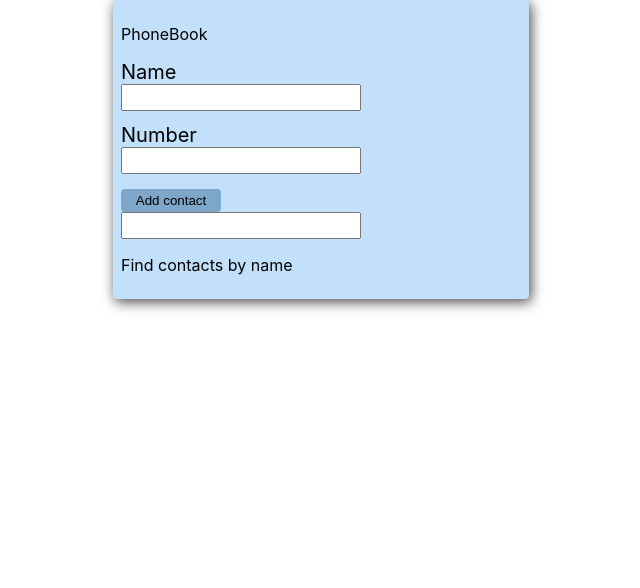
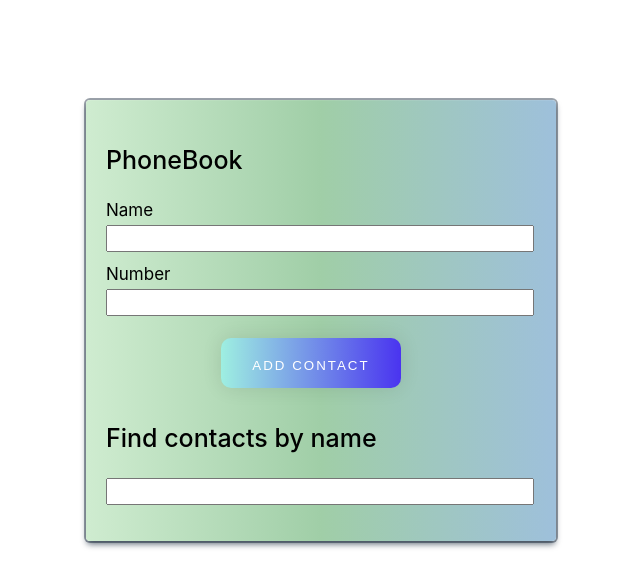
Before and after one commit to RuslanKabachok/goit-react-hw-02-phonebook, a React (Create React App) app: page / in a window 1280 px wide. Shown: the top 588 px of the page, without its empty margins (319-959 px from the left). Built offline with nearby package versions, Linux system fonts and the light colour scheme.

Commit message:
finished

```diff
--- a/src/components/App.jsx
+++ b/src/components/App.jsx
@@ -1,6 +1,6 @@
 import React, { Component } from 'react';
 import { nanoid } from 'nanoid';
-import styled from 'styled-components';
+import { Wrapper, Paragraph } from './App.styled';
 import Form from './Form/Form';
 import Contacts from 'components/ContactList/ContactList';
 import Find from './Filter/Filter';
@@ -47,10 +47,11 @@ class App extends Component {
 
     return (
       <Wrapper>
-        <p>PhoneBook</p>
+        <Paragraph>PhoneBook</Paragraph>
         <Form onSubmit={this.addContact}> </Form>
+        <Paragraph>Find contacts by name</Paragraph>
         <Find onFindInput={this.handleFindInput}></Find>
-        <p>Find contacts by name</p>
+
         <Contacts
           contacts={filteredContacts}
           onDelete={this.handleDeleteUser}
@@ -60,13 +61,4 @@ class App extends Component {
   }
 }
 
-const Wrapper = styled.div`
-  padding: 8px;
-  width: 400px;
-  margin: 0 auto;
-  background-color: #c2e0fa;
-  border-radius: 4px;
-  box-shadow: 2px 3px 13px 0px rgba(0, 0, 0, 0.73); ;
-`;
-
 export default App;
--- /dev/null
+++ b/src/components/App.styled.js
@@ -0,0 +1,26 @@
+import styled from 'styled-components';
+
+export const Wrapper = styled.div`
+  padding: 20px;
+  width: 430px;
+  margin: 0 auto;
+  margin-top: 100px;
+  background: linear-gradient(90deg, #cfecd0, #a0cea7, #9ec0db);
+  border-radius: 4px;
+  box-shadow: rgba(6, 24, 44, 0.4) 0px 0px 0px 2px,
+    rgba(6, 24, 44, 0.65) 0px 4px 6px -1px,
+    rgba(255, 255, 255, 0.08) 0px 1px 0px inset; ;
+`;
+
+export const Paragraph = styled.p`
+  font-size: 25px;
+  font-weight: 500;
+`;
+
+export const Find = styled.input`
+  display: block;
+  font-size: 18px;
+  margin-bottom: 12px;
+  margin-top: 5px;
+  width: 420px;
+`;
--- a/src/components/Button/Button.styled.js
+++ b/src/components/Button/Button.styled.js
@@ -1,15 +1,29 @@
 import styled from 'styled-components';
 
 export const Button = styled.button`
-  background-color: #7ea6c9;
-  border-radius: 4px;
-  padding: 4px;
-  width: 100px;
-  text-align: center;
+  text-decoration: none;
+  width: 180px;
+  height: 50px;
+  display: inline-block;
+  color: white;
+  padding: 20px 30px;
+  margin: 10px 115px;
+  border-radius: 10px;
   border: none;
-  outline: none;
+  font-family: 'Montserrat', sans-serif;
+  text-transform: uppercase;
+  letter-spacing: 2px;
+  background-image: linear-gradient(
+    to right,
+    #9eefe1 0%,
+    #4830f0 51%,
+    #9eefe1 100%
+  );
+  background-size: 200% auto;
+  box-shadow: 0 0 20px rgba(0, 0, 0, 0.1);
+  transition: 0.5s;
   cursor: pointer;
   &:hover {
-    background-color: #9757d3;
+    background-position: right center;
   }
 `;
--- a/src/components/ContactItem/ContactItem.styled.js
+++ b/src/components/ContactItem/ContactItem.styled.js
@@ -1,8 +1,36 @@
 import styled from 'styled-components';
 
-const ContactListItem = styled.li`
+export const ContactListItem = styled.li`
   display: flex;
   justify-content: space-between;
 `;
 
-export default ContactListItem;
+export const Button = styled.button`
+  text-decoration: none;
+  width: 180px;
+  height: 50px;
+  display: inline-block;
+  color: white;
+  padding: 20px 30px;
+  margin: 10px 20px;
+  border-radius: 10px;
+  border: none;
+  font-family: 'Montserrat', sans-serif;
+  text-transform: uppercase;
+  letter-spacing: 2px;
+  background-image: linear-gradient(
+    to right,
+    #9eefe1 0%,
+    #4830f0 51%,
+    #9eefe1 100%
+  );
+  background-size: 200% auto;
+  box-shadow: 0 0 20px rgba(0, 0, 0, 0.1);
+  transition: 0.5s;
+  cursor: pointer;
+  &:hover {
+    background-position: right center;
+  }
+`;
+
+// export default ContactListItem;
--- a/src/components/ContactList/ContactList.styled.js
+++ b/src/components/ContactList/ContactList.styled.js
@@ -1,9 +1,6 @@
 import styled from 'styled-components';
 
-const ContactList = styled.ul`
+export const ContactList = styled.ul`
   list-style: none;
   padding: 0;
-  margin: 0;
 `;
-
-export default ContactList;
--- a/src/components/Filter/Filter.styled.js
+++ b/src/components/Filter/Filter.styled.js
@@ -4,6 +4,8 @@ export const Filter = styled.input`
   display: block;
   font-size: 18px;
   margin-bottom: 12px;
+  margin-top: 5px;
+  width: 420px;
 `;
 
 export const Label = styled.label`
--- a/src/components/Form/Form.jsx
+++ b/src/components/Form/Form.jsx
@@ -13,8 +13,8 @@ class Form extends Component {
     this.props.onSubmit(this.state);
 
     this.setState({
-      name: '',
-      number: '',
+      name: ' ',
+      number: ' ',
     });
   };
 
@@ -24,7 +24,10 @@ class Form extends Component {
 
   render() {
     return (
-      <form onSubmit={this.handleSubmit}>
+      <form
+        onSubmit={this.handleSubmit}
+        style={{ display: 'flex', flexDirection: 'column' }}
+      >
         <Label>
           Name
           <Input
--- a/src/components/Form/Form.styled.js
+++ b/src/components/Form/Form.styled.js
@@ -1,11 +1,13 @@
 import styled from 'styled-components';
 
 export const Label = styled.label`
-  font-size: 20px;
+  font-size: 17px;
 `;
 
 export const Input = styled.input`
   display: block;
   font-size: 18px;
   margin-bottom: 12px;
+  margin-top: 5px;
+  width: 420px;
 `;
```
Also changed, not shown: src/components/ContactList/ContactList.jsx (+6 -3 lines).
